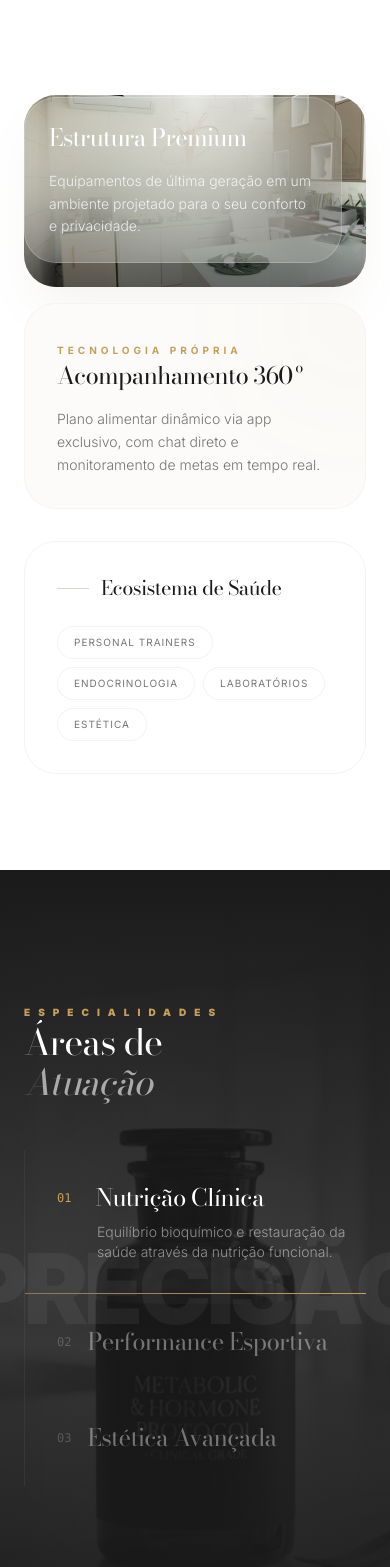
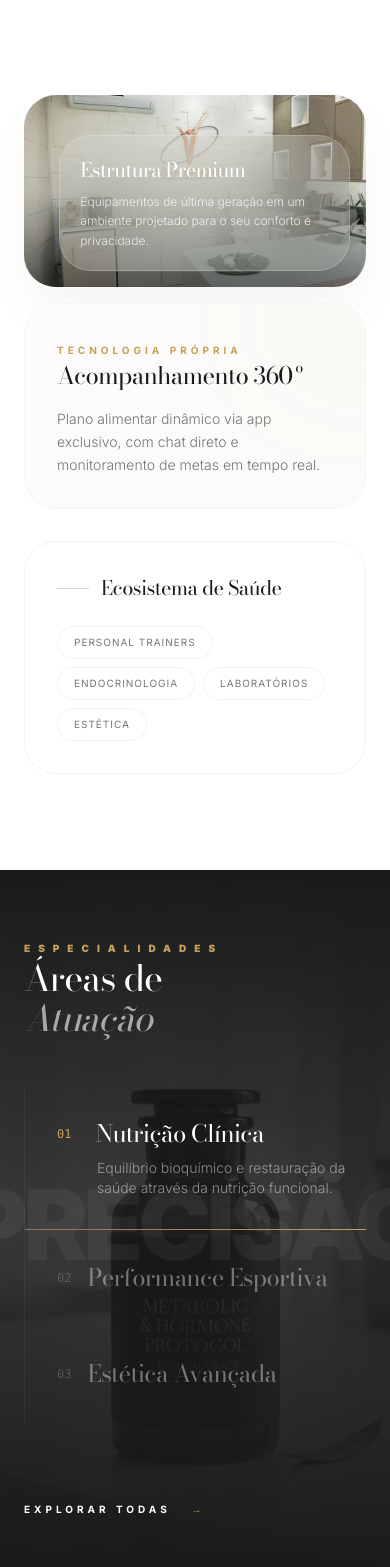
Before and after one commit to gutohipolito/site-vivi-sanches, a Next.js app: page / in a window 390 px wide. Shown: the part 1320-2887 px from the top of the page. Built offline with nearby package versions, Linux system fonts and the light colour scheme.

Commit message:
UI: Mobile optimization for Home sections

```diff
--- a/src/app/page.tsx
+++ b/src/app/page.tsx
@@ -107,10 +107,10 @@ export default function Home() {
                   whileInView={{ opacity: 1, x: 0 }}
                   viewport={{ once: true }}
                   transition={{ delay: 0.8 }}
-                  className="absolute bottom-6 right-6 md:bottom-12 md:right-12 p-6 md:p-10 backdrop-blur-2xl bg-white/10 border border-white/20 rounded-[2rem] md:rounded-[3rem] max-w-sm shadow-2xl"
+                  className="absolute bottom-4 right-4 md:bottom-12 md:right-12 p-5 md:p-10 backdrop-blur-2xl bg-white/10 border border-white/20 rounded-[2rem] md:rounded-[3rem] max-w-[85%] md:max-w-sm shadow-2xl"
                 >
-                  <h3 className="text-2xl md:text-3xl font-serif text-white mb-4">Estrutura Premium</h3>
-                  <p className="text-sm md:text-base text-white/80 font-light leading-relaxed">
+                  <h3 className="text-xl md:text-3xl font-serif text-white mb-2 md:mb-4">Estrutura Premium</h3>
+                  <p className="text-xs md:text-base text-white/80 font-light leading-relaxed">
                     Equipamentos de última geração em um ambiente projetado para o seu conforto e privacidade.
                   </p>
                 </motion.div>
@@ -160,7 +160,7 @@ export default function Home() {
         </section>
 
         {/* Premium Services Showcase */}
-        <section className="relative min-h-[800px] flex items-center bg-deep-charcoal overflow-hidden group/session">
+        <section className="relative min-h-[600px] md:min-h-[800px] flex items-center bg-deep-charcoal overflow-hidden group/session">
           {/* Background Atmospheric Layer */}
           <div className="absolute inset-0 z-0 text-white">
             <AnimatePresence mode="wait">
@@ -199,7 +199,7 @@ export default function Home() {
             </AnimatePresence>
           </div>
 
-          <div className="max-w-7xl mx-auto px-6 md:px-10 w-full relative z-10 py-32">
+          <div className="max-w-7xl mx-auto px-6 md:px-10 w-full relative z-10 py-16 md:py-32">
             <div className="grid grid-cols-1 lg:grid-cols-2 gap-20 items-center text-white">
               <div className="space-y-12">
                 <div className="space-y-6">
```
